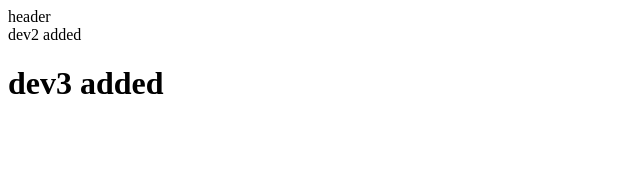
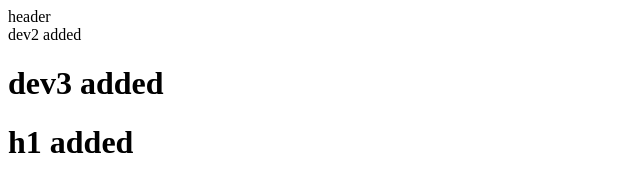
Before and after one commit to behroozaone/git-project-two, a plain HTML site: page index.html in a window 1280 px wide. Shown: the whole page, without its empty margins (0-640 px from the left). Drawn offline with Linux system fonts and the light colour scheme.

Commit message:
h1 added

```diff
--- a/index.html
+++ b/index.html
@@ -16,5 +16,6 @@
     <h1>
         dev3 added
     </h1>
+    <h1>h1 added </h1>
 </body>
 </html>
```
